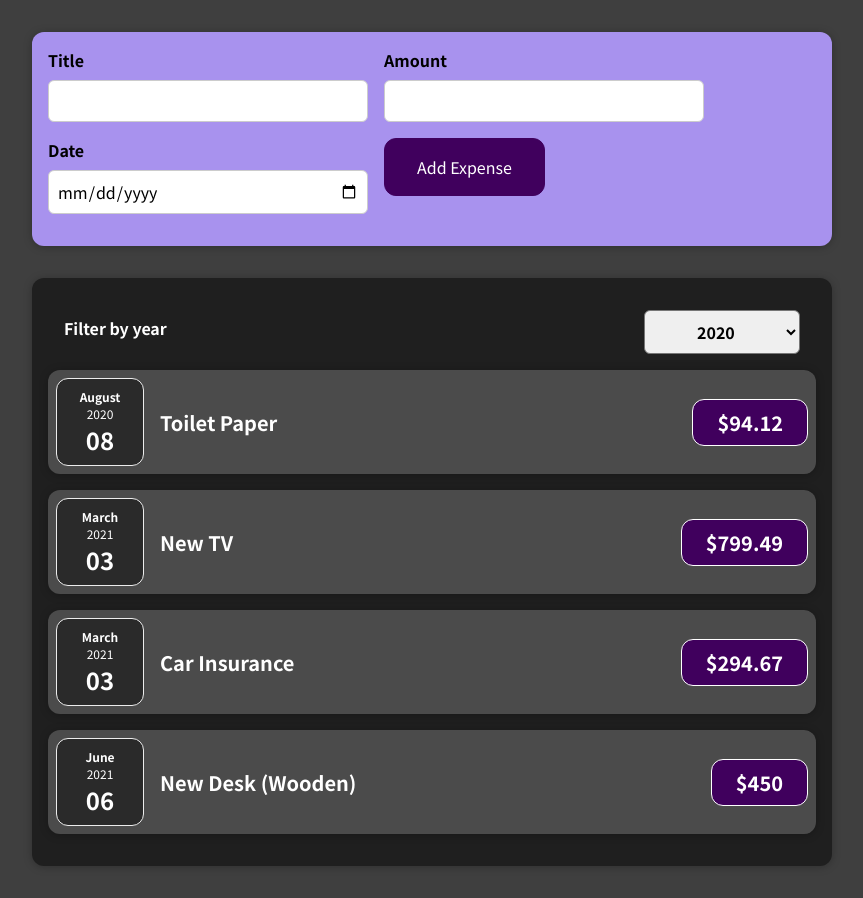
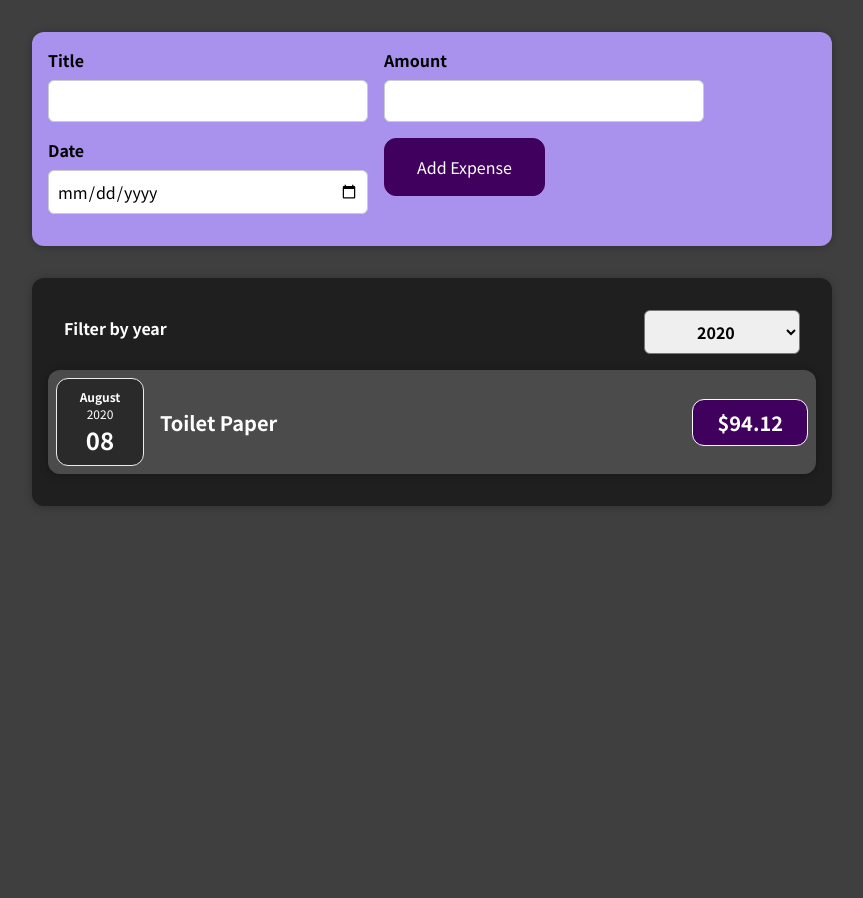
Before and after one commit to priyanka-1894/React-Training, a React (Create React App) app in the folder react-complete-guide/: page / in a window 1280 px wide. Shown: the whole page, without its empty margins (208-1071 px from the left). After the commit the page ends 800 px from the top, so only its background shows below. Built offline with nearby package versions, Linux system fonts and the light colour scheme.

Commit message:
Rendering Lists & Conditional Content: Rendering Lists of Data, Using Stateful Lists, Understanding 'Keys'

```diff
--- a/react-complete-guide/src/App.js
+++ b/react-complete-guide/src/App.js
@@ -1,9 +1,8 @@
-import React from "react";
+import React, { useState } from "react";
 import Expenses from "./components/Expenses/Expenses";
 import NewExpense from "./components/NewExpense/NewExpense";
 
-function App() {
-  const expenses = [
+const INITIAL_EXPENSES = [
   {
     id: 'e1',
     title: 'Toilet Paper',
@@ -25,13 +24,13 @@
   },
 ];
 
+function App() {
+  const [expenses, setExpenses] = useState(INITIAL_EXPENSES);
+
   const addExpenseHandler = (expense) => {
-    console.log('In App.js');
-    console.log(expense);
-  }
-
-  const filterExpense = (filter) => {
-    console.log(filter);
+    setExpenses(prevExpenses => {
+      return [expense, ...prevExpenses]
+    });
   }
 
   /* Previous w/o JSX Syntax */
@@ -45,7 +44,7 @@
   return (
     <div>
       <NewExpense onAddExpense={ addExpenseHandler } />
-      <Expenses expenses={ expenses } filterExpense={ filterExpense } />
+      <Expenses expenses={ expenses } />
     </div>
   );
 }
--- a/react-complete-guide/src/components/Expenses/Expenses.js
+++ b/react-complete-guide/src/components/Expenses/Expenses.js
@@ -11,17 +11,17 @@
 
     const filterChangeHandler = (filter) => {
         setFilteredYear(filter);
-        props.filterExpense(filter);
     }
+
+    const filteredExpenses = props.expenses.filter(expense => {
+        return expense.date.getFullYear().toString() === filteredYear;
+    });
 
     return (
         <div>
             <Card className="expenses">
                 <ExpensesFilter selected={ filteredYear } filterExpense={ filterChangeHandler } />
-                <ExpenseItem title={ props.expenses[0].title } amount={ props.expenses[0].amount } date={ props.expenses[0].date } />
-                <ExpenseItem title={ props.expenses[1].title } amount={ props.expenses[1].amount } date={ props.expenses[1].date } />
-                <ExpenseItem title={ props.expenses[2].title } amount={ props.expenses[2].amount } date={ props.expenses[2].date } />
-                <ExpenseItem title={ props.expenses[3].title } amount={ props.expenses[3].amount } date={ props.expenses[3].date } />
+                { filteredExpenses.map(expense => <ExpenseItem key={ expense.id } title={ expense.title } amount={ expense.amount } date={ expense.date } />) }
             </Card>
         </div>
     );
```
Lines whose indentation alone changed are shown as unchanged.
